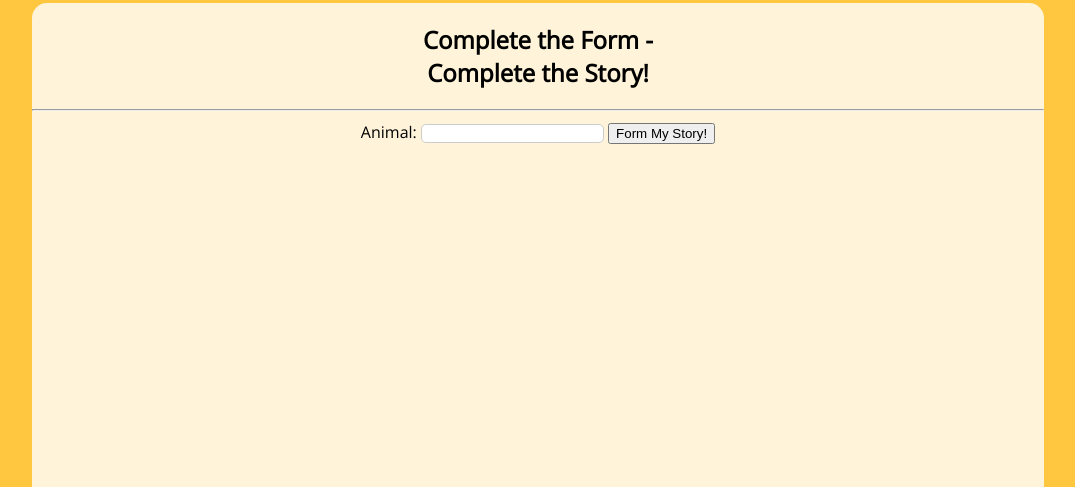
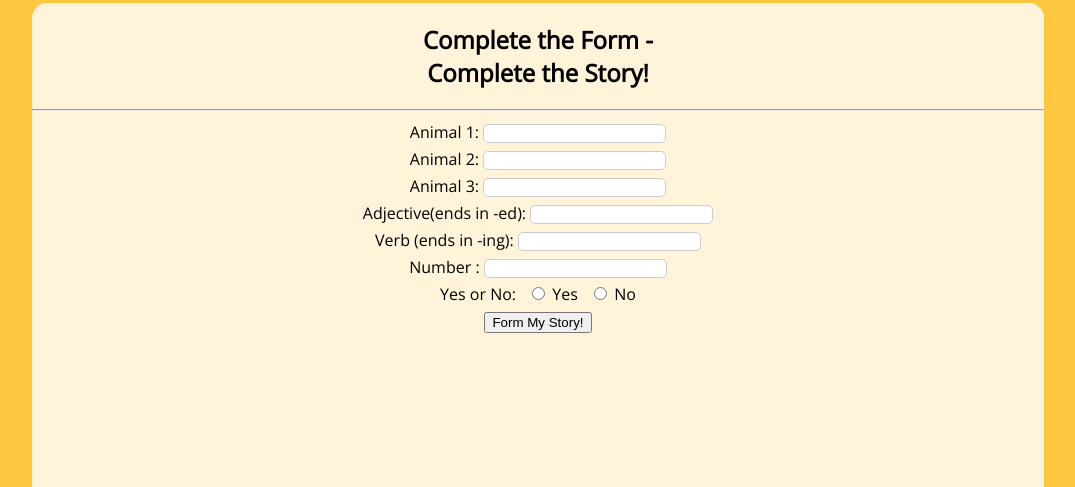
Before and after one commit to CodyA1117/html-forms-form-a-story, a plain HTML site: page index.html in a window 1280 px wide. Shown: the part 313-800 px from the top of the page, without its empty margins (102-1177 px from the left). Drawn offline with nearby package versions, Linux system fonts and the light colour scheme.

Commit message:
added more lables, and inputs, and added radio buttons to the form.

```diff
--- a/index.html
+++ b/index.html
@@ -16,8 +16,41 @@
       <hr>
       <!--Add your form below:-->
       <form action="story.html" method="GET">
-        <label for="animal-1">Animal:</label>
+
+        <label for="animal-1">Animal 1:</label>
         <input id="text" type="text" name="animal-1" required>
+        <br>
+
+        <label for="animal-2">Animal 2:</label>
+        <input id="text" type="text" name="animal-2" reqired>
+        <br>
+
+        <label for="animal-3">Animal 3:</label>
+        <input id="text" type="text" name="animal-3" reqired>
+        <br>
+
+        <label for="adj-1">Adjective(ends in -ed):</label>
+        <input id="text" type="text" name="adj-1" reqired>
+        <br>
+
+        <label for="verb-1">Verb (ends in -ing):</label>
+        <input id="text" type="text" name="verb-1" reqired>
+        <br>
+
+        <label for="number-1">Number :</label>
+        <input id="num-1" type="number" name="num-1" reqired>
+        <br>
+
+        <span>Yes or No:</span>
+        <input id="yes" type="radio" name="answer" value="yes" required>
+        <label for="yes">Yes</label>
+        <input id="no" type="radio" name="answer" value="no">
+        <label for="no">No</label>
+        <br>
+
+
+
+
         <input type="submit" value="Form My Story!">
 
 
```
